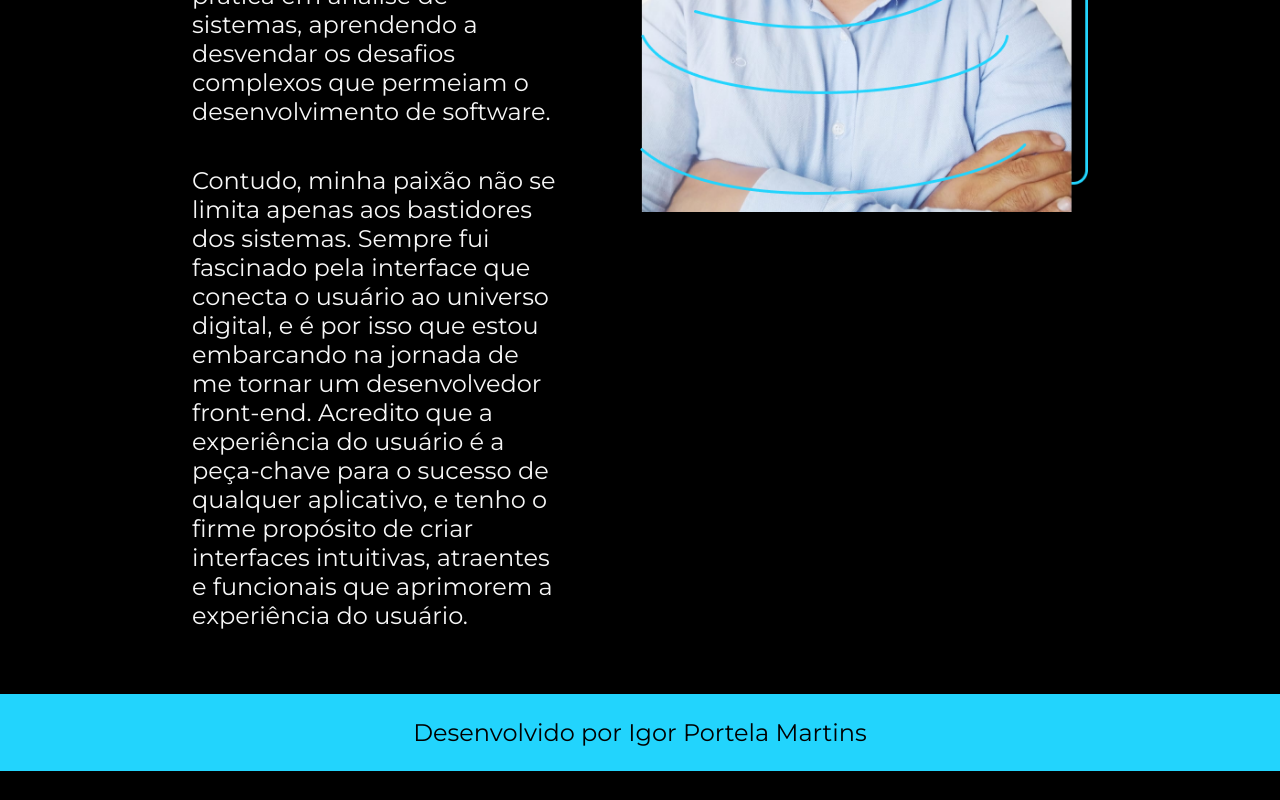
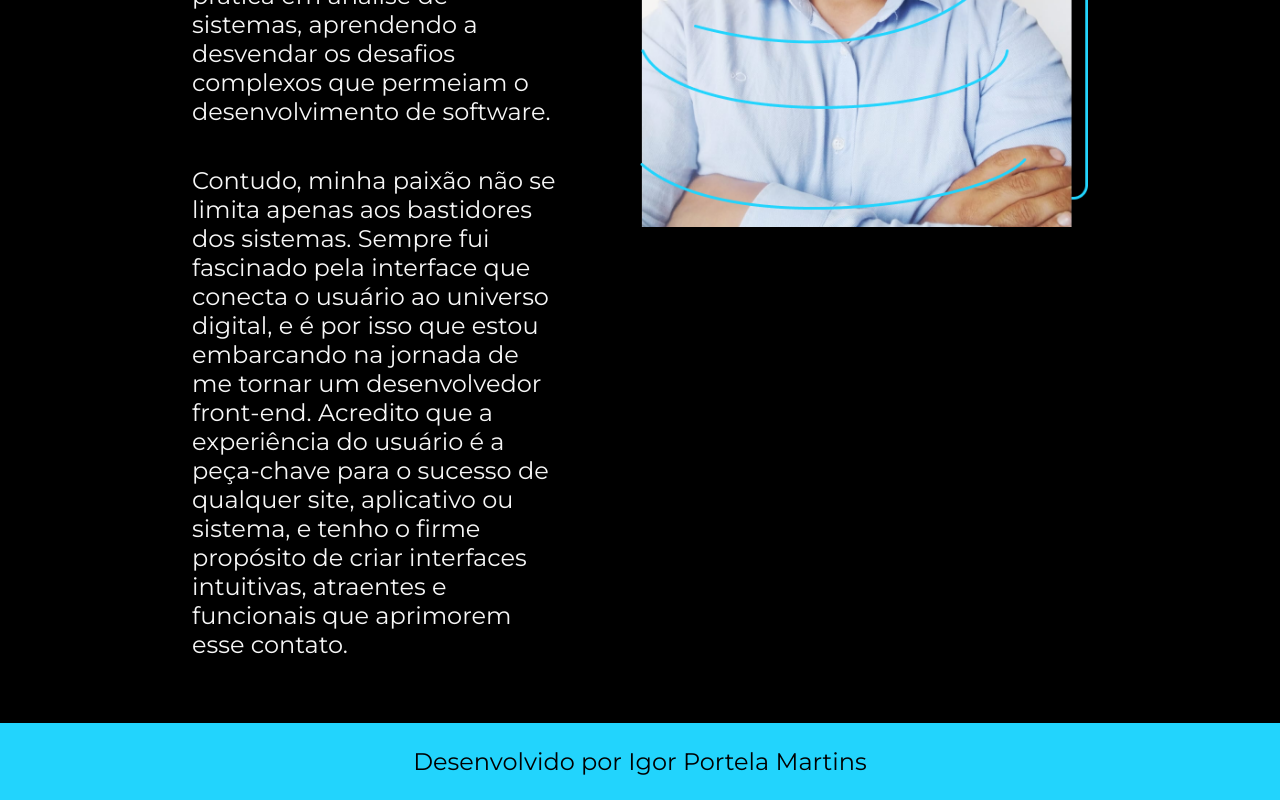
Before and after one commit to IGORPORTELAMARTINS/portifolio, a plain HTML site: page about.html in a window 1280 px wide. Shown: the part 832-1632 px from the top of the page. Before the commit the page ends 1603 px from the top, so only its background shows below. Drawn offline with nearby package versions, Linux system fonts and the light colour scheme.

Commit message:
ALTERAÇÃO NOS PARAGRAFOS

```diff
--- a/about.html
+++ b/about.html
@@ -19,10 +19,13 @@
     <main class="apresentacao">
         <section class="apresentacao__conteudo">
             <h1 class="apresentacao__titulo"> Olá a todos,</h1>
-            <p class="apresentacao__texto">É com grande entusiasmo que estou aqui para compartilhar um pouco sobre minha jornada como estudante de Análise e Desenvolvimento de Sistemas e minha empolgante trajetória rumo ao desenvolvimento front-end.
-                Desde o início de minha jornada acadêmica, mergulhei de cabeça no mundo fascinante da tecnologia, buscando compreender a lógica intricada por trás dos sistemas e aplicativos que tornam nossa vida digital tão dinâmica e eficiente. Ao longo dos anos, tenho adquirido uma sólida base teórica e prática em análise de sistemas, aprendendo a desvendar os desafios complexos que permeiam o desenvolvimento de software.
+            <p class="apresentacao__texto">    É com grande entusiasmo que estou aqui para compartilhar um pouco sobre minha jornada como estudante de Análise e Desenvolvimento de Sistemas e minha empolgante trajetória rumo ao desenvolvimento front-end.
+
+                Desde o início de minha jornada acadêmica, mergulhei de cabeça no mundo fascinante da tecnologia, buscando compreender a lógica intricada por trás dos sistemas e aplicativos que tornam nossa vida digital tão dinâmica e eficiente.
+                Ao longo dos anos, tenho adquirido uma sólida base teórica e prática em análise de sistemas, aprendendo a desvendar os desafios complexos que permeiam o desenvolvimento de software.
             </p>
-            <p class="apresentacao__texto">Contudo, minha paixão não se limita apenas aos bastidores dos sistemas. Sempre fui fascinado pela interface que conecta o usuário ao universo digital, e é por isso que estou embarcando na jornada de me tornar um desenvolvedor front-end. Acredito que a experiência do usuário é a peça-chave para o sucesso de qualquer aplicativo, e tenho o firme propósito de criar interfaces intuitivas, atraentes e funcionais que aprimorem a experiência do usuário.</p>
+            <p class="apresentacao__texto">Contudo, minha paixão não se limita apenas aos bastidores dos sistemas. Sempre fui fascinado pela interface que conecta o usuário ao universo digital, e é por isso que estou embarcando na jornada de me tornar um desenvolvedor front-end.
+                Acredito que a experiência do usuário é a peça-chave para o sucesso de qualquer site, aplicativo ou sistema, e tenho o firme propósito de criar interfaces intuitivas, atraentes e funcionais que aprimorem esse contato.</p>
 
         </section>
         <img class="apresentacao__imagem" src = "assets/PERFIL.png" alt = "FOTO DE PERFIL">
```
